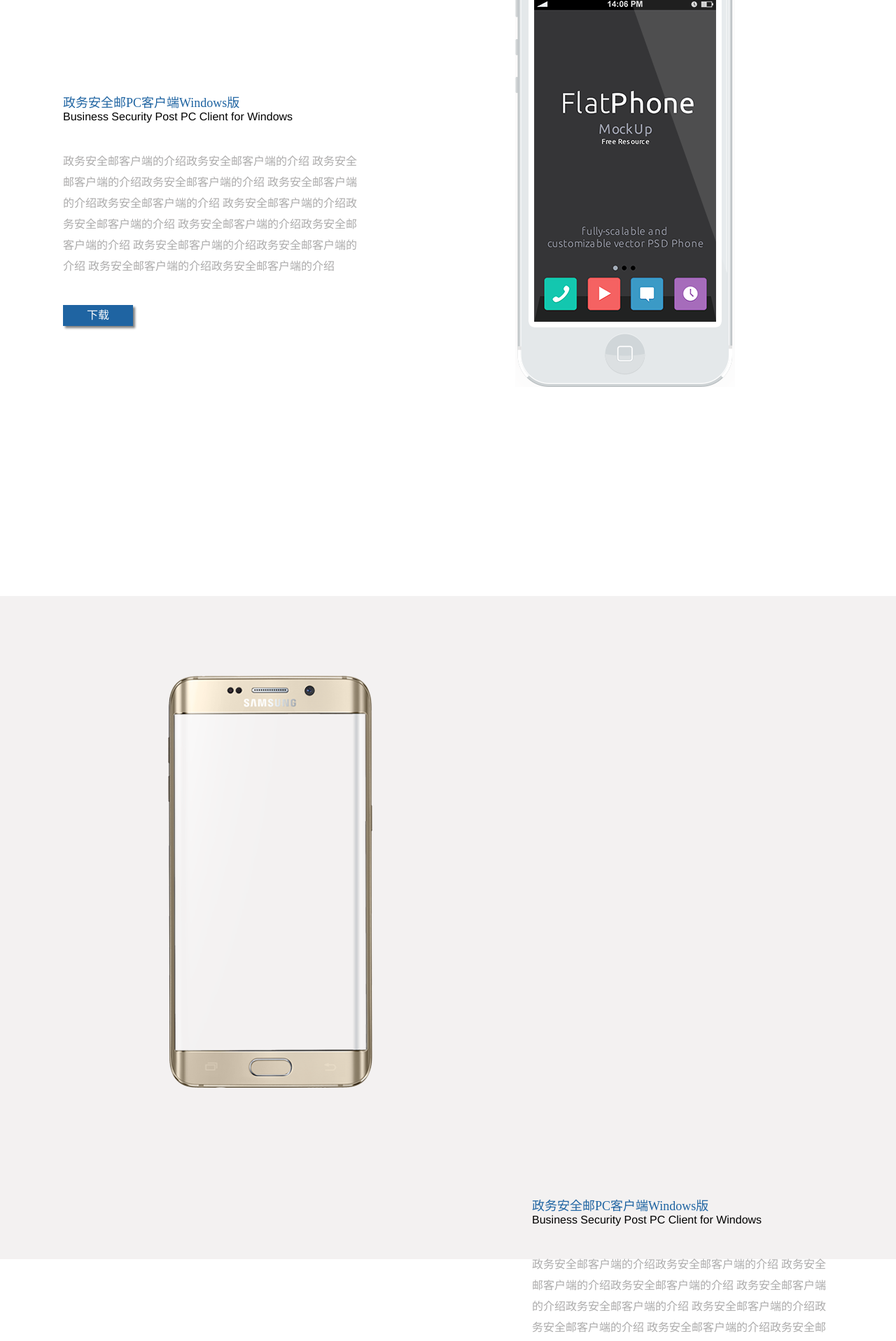
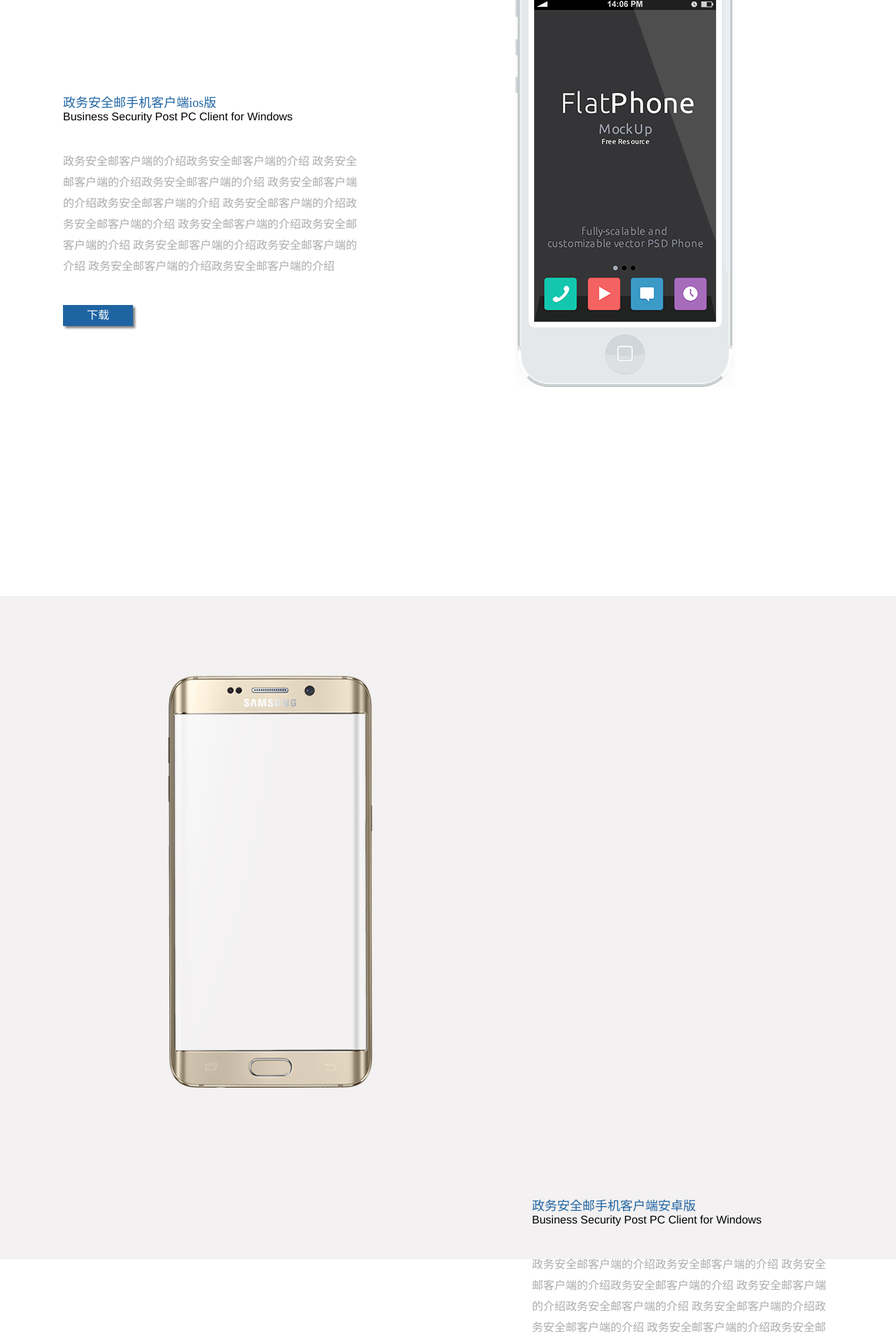
Before and after one commit to bufudanqing/suremail, a Vue app: page /components/download in a window 1280 px wide. Shown: the part 1560-3477 px from the top of the page at 70% size. Built offline with nearby package versions, Linux system fonts and the light colour scheme; what iview would draw is missing.

Commit message:
修改下载文字描述

```diff
--- a/src/components/download.vue
+++ b/src/components/download.vue
@@ -42,7 +42,7 @@
 
                     <div class="item-desc">
                         <div class="item-title">
-                            <span>政务安全邮PC客户端Windows版</span>
+                            <span>政务安全邮手机客户端ios版</span>
                             <br>
                             <span>Business Security Post PC Client for Windows</span>
                         </div>
@@ -70,7 +70,7 @@
                     </div>
                     <div class="item-desc">
                         <div class="item-title">
-                            <span>政务安全邮PC客户端Windows版</span>
+                            <span>政务安全邮手机客户端安卓版</span>
                             <br>
                             <span>Business Security Post PC Client for Windows</span>
                         </div>
```
Also changed, not shown: src/components/information.vue (added), static/img/more/info.png.
